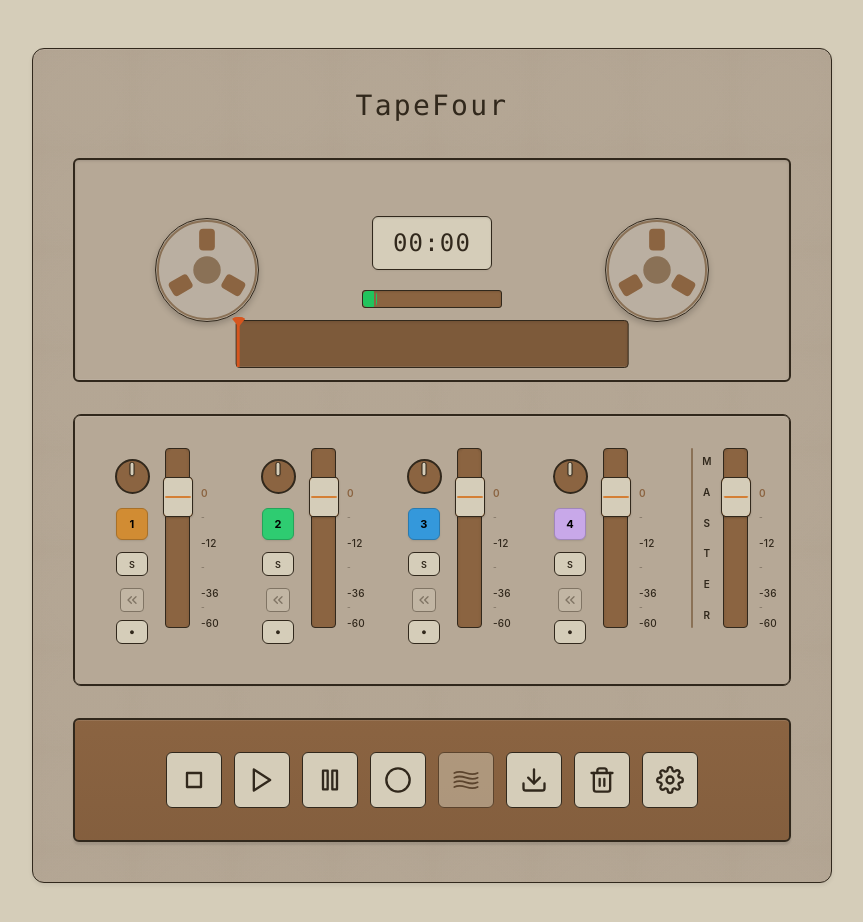
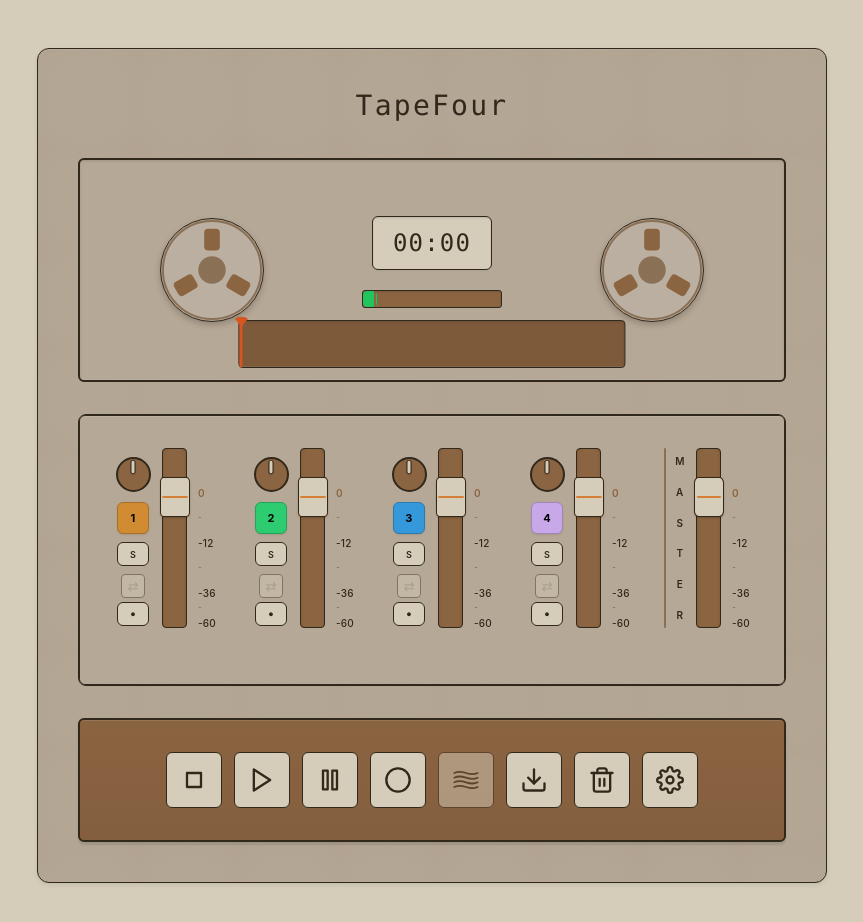
Before and after one commit to fxcircus/tapeFour, a React (Vite) app in the folder tapefour-react/: page / in a window 1280 px wide. Shown: the top 922 px of the page, without its empty margins (208-1071 px from the left). Built offline with nearby package versions, Linux system fonts and the light colour scheme; no server answers.

Commit message:
styling fix

```diff
--- a/tapefour-react/src/App.tsx
+++ b/tapefour-react/src/App.tsx
@@ -89,10 +89,7 @@ function App() {
                   </div>
                   <input type="checkbox" className="solo-button" id={`solo-${id}`} data-track={id} />
                   <button className="reverse-button" id={`reverse-${id}`} data-track={id} title={`Reverse Track ${id}`}>
-                    <svg width="16" height="16" viewBox="0 0 24 24" fill="none" stroke="currentColor" strokeWidth="2" strokeLinecap="round" strokeLinejoin="round">
-                      <polyline points="11,17 6,12 11,7"></polyline>
-                      <polyline points="18,17 13,12 18,7"></polyline>
-                    </svg>
+                    ⇄
                   </button>
                   <input type="checkbox" className="arm-button" id={`track-${id}`} data-track={id} title={`Arm Track ${id} (${id})`} />
                 </div>
--- a/tapefour-react/src/styles/globals.css
+++ b/tapefour-react/src/styles/globals.css
@@ -1506,11 +1506,11 @@ body {
 .track-controls {
   display: flex;
   flex-direction: column;
-  gap: 8px;
+  gap: 4px;
   align-items: center;
   justify-content: flex-start;
-  padding-top: 8px;
-  width: 50px;
+  padding-top: 6px;
+  width: 42px;
 }
 
 .fader-section, .master-fader-section {
```
